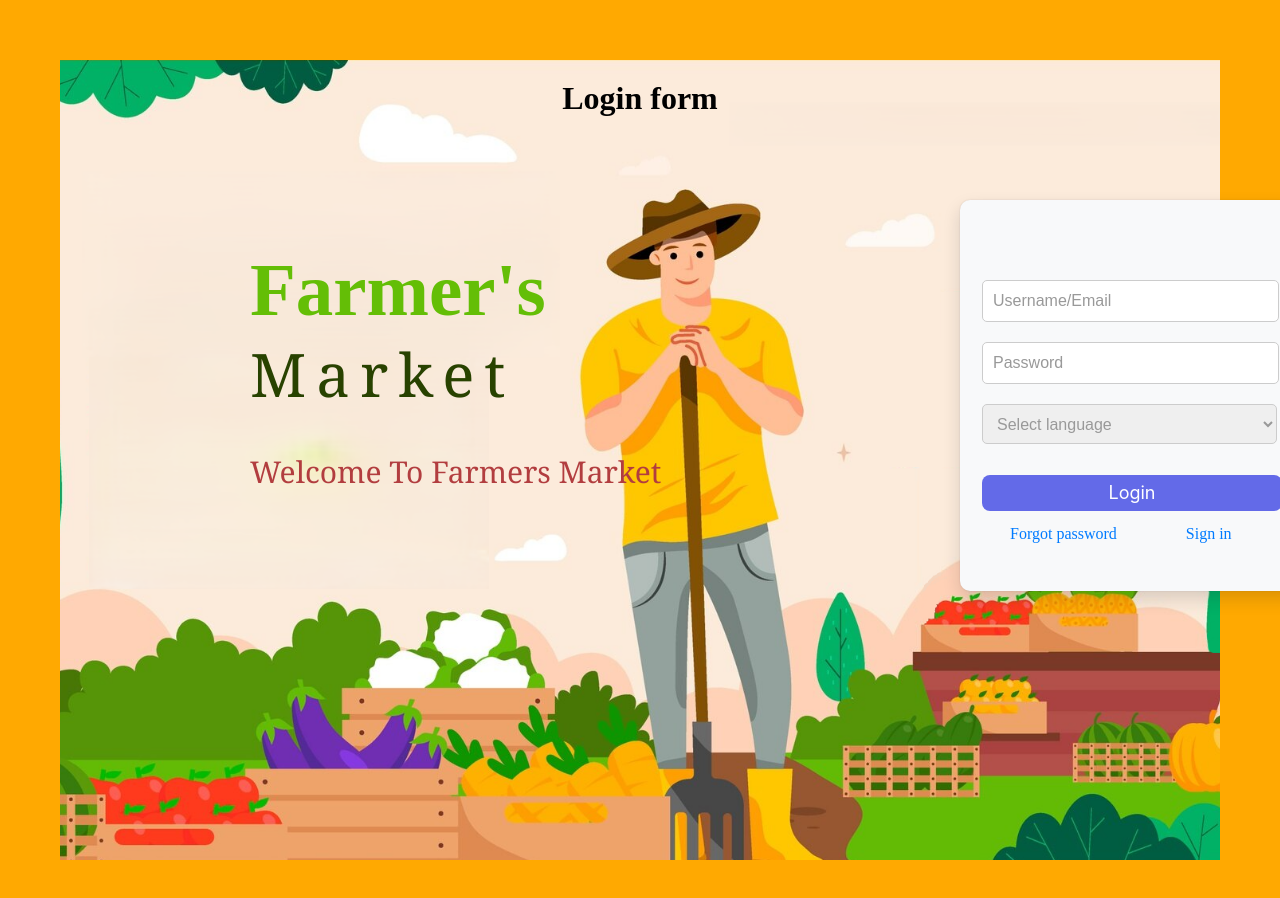
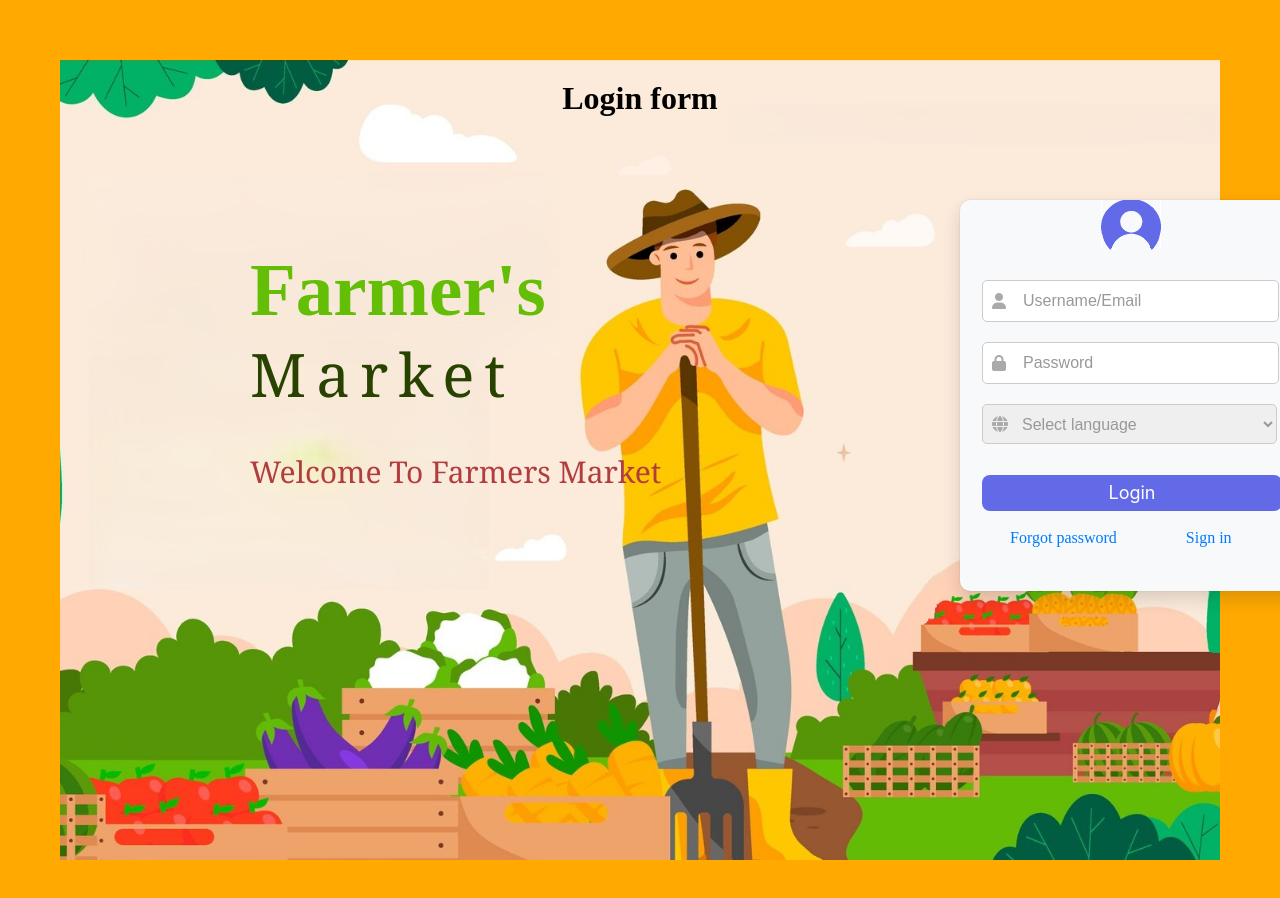
Before and after one commit to prathamesh7002/login-page, a plain HTML site: page login.html in a window 1280 px wide. Shown: the top 898 px of the page. Drawn offline with Linux system fonts and the light colour scheme.

Commit message:
i have add the icon to the page and learn to add icon

```diff
--- a/login.html
+++ b/login.html
@@ -3,6 +3,8 @@
 <head>
     <title>Login page</title>
     <link rel="stylesheet" type="text/css" href="style.css">
+    <link rel="stylesheet" href="https://cdnjs.cloudflare.com/ajax/libs/font-awesome/6.0.0-beta3/css/all.min.css">
+
 </head>
 <body>
     <main>
@@ -13,16 +15,25 @@
         <p2>Welcome To Farmers Market</p2>
     </main>
     <div class="container">
-
+        <img src="user.png" class="logo-user">
         <form>
-            <input type="text" name="username" placeholder="Username/Email">
+            <div class="input-container">
+                <input  type="text" name="username" placeholder="Username/Email">
+                <i class="fa-solid fa-user"></i>
+            </div>
+            <div class="input-container">
                 <input type="password" name="password" placeholder="Password">
+                <i class="fa-solid fa-lock"></i>
+            </div>
+            <div class="input-container">
                 <select>
                     <option value="0" class="lang">Select language</option>
                     <option value="1">English</option>
                     <option value="2">Hindi</option>
                     <option value="3">Marathi</option>
                 </select>
+                <i class="fas fa-globe"></i>
+            </div>
             <button type="submit">Login</button>
         </form>
         <div class="options">
--- a/style.css
+++ b/style.css
@@ -7,14 +7,15 @@ body{
   background-color: #FFA901;
 }
 main{
-  background-image: url('freepik__upload__99410 (1).png'); /* Path to your image */
-  background-size: cover; /* Cover the entire page */
-  background-position: center; /* Center the image */
-  background-repeat: no-repeat; /* Prevent repeating */
-  height: 100vh; /* Full viewport height */ /* Full width of the viewport */
+  position: relative;
+  background-image: url('freepik__upload__99410 (1).png');
+  background-size: cover;
+  background-position: center;
+  background-repeat: no-repeat;
+  height: 100vh;
+  overflow: hidden;
 
 }
-
 h1{
   color: rgb(0, 0, 0);
  text-align:center ;
@@ -70,12 +71,19 @@ p2{
         box-shadow: 0px 8px 17px #171a1f26, 0px 0px 2px #171a1f1F; /* shadow-l */
         opacity:1;
         border-radius: 10px;
+
       }
-
+ .container .logo-user{
+  text-align:center;
+  height: 50px;
+  width: 60px;
+padding-left: 141px;
+ }
 .container select{
   width: 295px;
   height: 40px;
   padding: 10px;
+  padding-left: 35px;
   margin: 10px 0;
   border: 1px solid #ccc;
   border-radius: 5px;
@@ -128,10 +136,24 @@ p2{
     top: 70px;
     left: 22px;
 }
-.container input{
-    width: 275px;
+.container .input-container {
+  position: relative;
+
+}
+
+.container .input-container i {
+      position: absolute;
+      left: 10px;
+      top: 50%;
+      transform: translateY(-50%);
+      color: #aaa; /* Icon color */
+      pointer-events: none;
+}
+.container .input-container input{
+    width: 245px;
     height: 20px;
     padding: 10px;
+    padding-left:40px;
     margin: 10px 0;
     border: 1px solid #ccc;
     border-radius: 5px;
@@ -142,7 +164,10 @@ p2{
     color: #999; /* Placeholder text color */
 }
 .container .options{
-    margin-top: 325px;
+    width: 300px;
+    height: 30px;
+    margin: 0px;
+    padding-top: 275px;
     padding-left: 50px;
 }
 .container .options a{
```
Also changed, not shown: user.png (added). Lines whose indentation alone changed are shown as unchanged.
